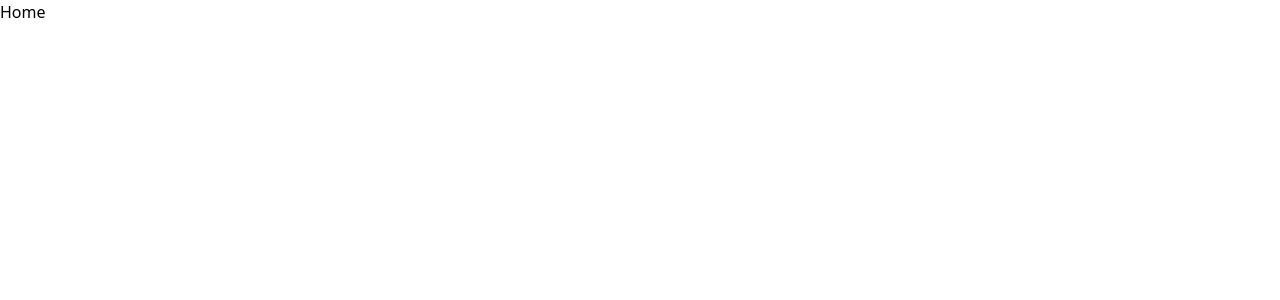
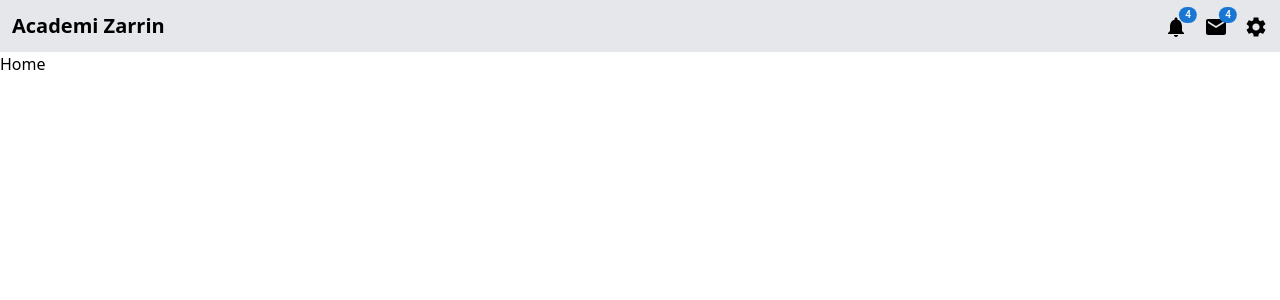
Before and after one commit to zarrin-ebrahimi/cms-react, a React (Vite) app: page / in a window 1280 px wide. Shown: the top 300 px of the page. Built offline with nearby package versions, Linux system fonts and the light colour scheme.

Commit message:
create topbar component

```diff
--- a/package.json
+++ b/package.json
@@ -10,6 +10,10 @@
     "preview": "vite preview"
   },
   "dependencies": {
+    "@emotion/react": "^11.14.0",
+    "@emotion/styled": "^11.14.0",
+    "@mui/icons-material": "^6.4.7",
+    "@mui/material": "^6.4.7",
     "@tailwindcss/vite": "^4.0.12",
     "react": "^19.0.0",
     "react-dom": "^19.0.0",
--- a/src/App.css
+++ b/src/App.css
@@ -1 +1,7 @@
 @import "tailwindcss";
+
+.small-badge .MuiBadge-badge{
+    font-size: 10px;
+    height: 16px;
+    min-width:16px;
+}
--- a/src/App.jsx
+++ b/src/App.jsx
@@ -2,10 +2,12 @@ import React from 'react'
 import './App.css'
 import routes from './routes'
 import { useRoutes } from 'react-router-dom'
+import Topbar from './components/Topbar'
 function App() {
  let router = useRoutes(routes)
  return (
     <>
+     <Topbar></Topbar>
        {router}
     </>
   )
--- /dev/null
+++ b/src/components/Topbar.jsx
@@ -0,0 +1,30 @@
+import React from 'react'
+import SettingsIcon from '@mui/icons-material/Settings';
+import Badge from '@mui/material/Badge';
+import MailIcon from '@mui/icons-material/Mail';
+import NotificationsIcon from '@mui/icons-material/Notifications';
+export default function Topbar() {
+  return (
+    <div className='bg-gray-200 p-3  flex items-center justify-between'>
+        <div>
+            <span className='text-xl font-bold'>Academi Zarrin</span>
+        </div>
+        <div className='TopRight  flex gap-x-4'>
+            <img src="" alt="" />
+            <div>
+            <Badge badgeContent={4} color="primary" className='small-badge'>
+               <NotificationsIcon color="black" />
+            </Badge>
+            </div>
+            <div>
+            <Badge badgeContent={4} color="primary"  className='small-badge'>
+              <MailIcon color="black" />
+            </Badge>
+            </div>
+            <div>
+              <SettingsIcon></SettingsIcon>
+            </div>
+        </div>
+    </div>
+  )
+}
```
Also changed, not shown: 1 other file (tests, documents, lock files or other folders).
